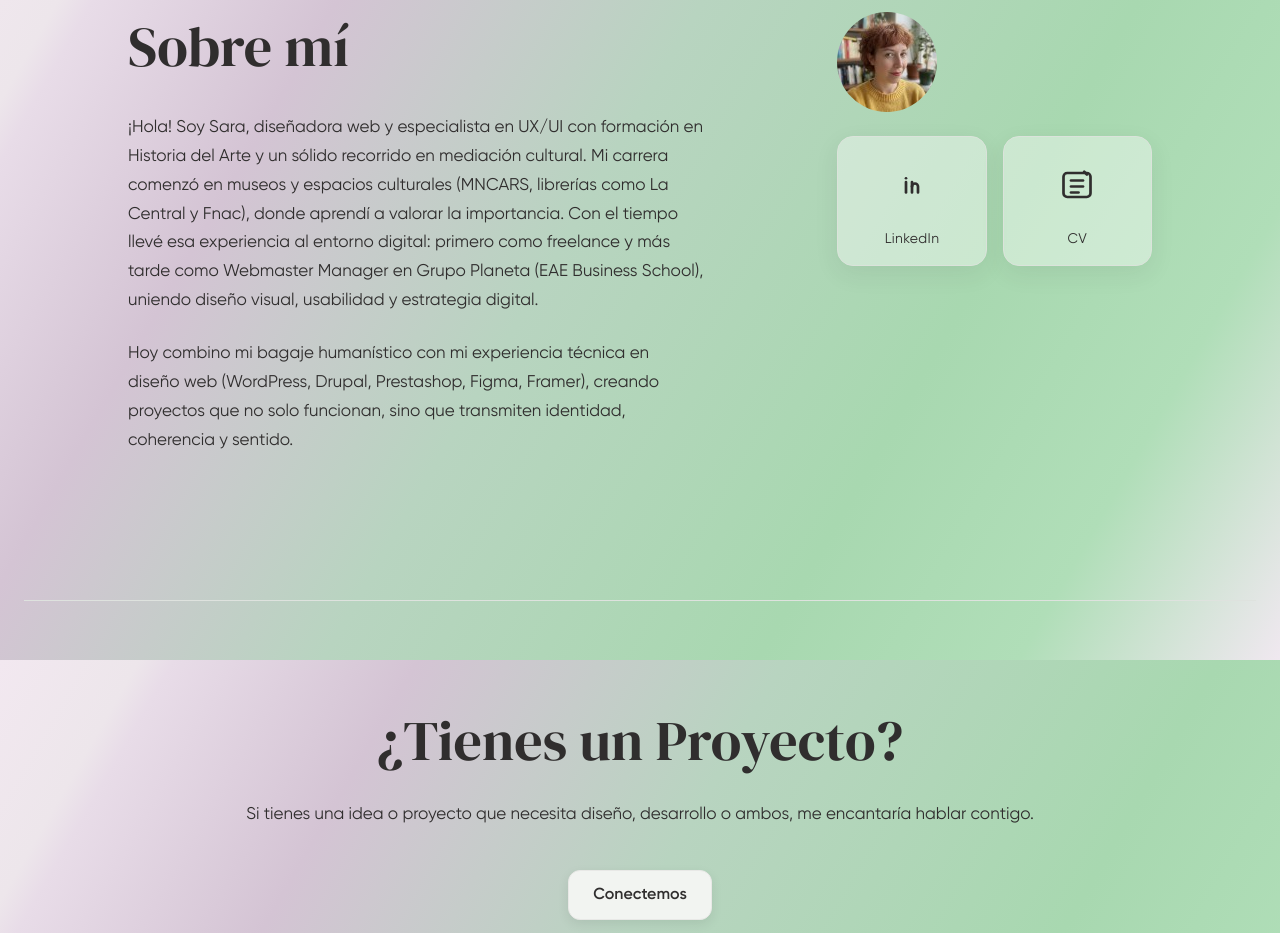
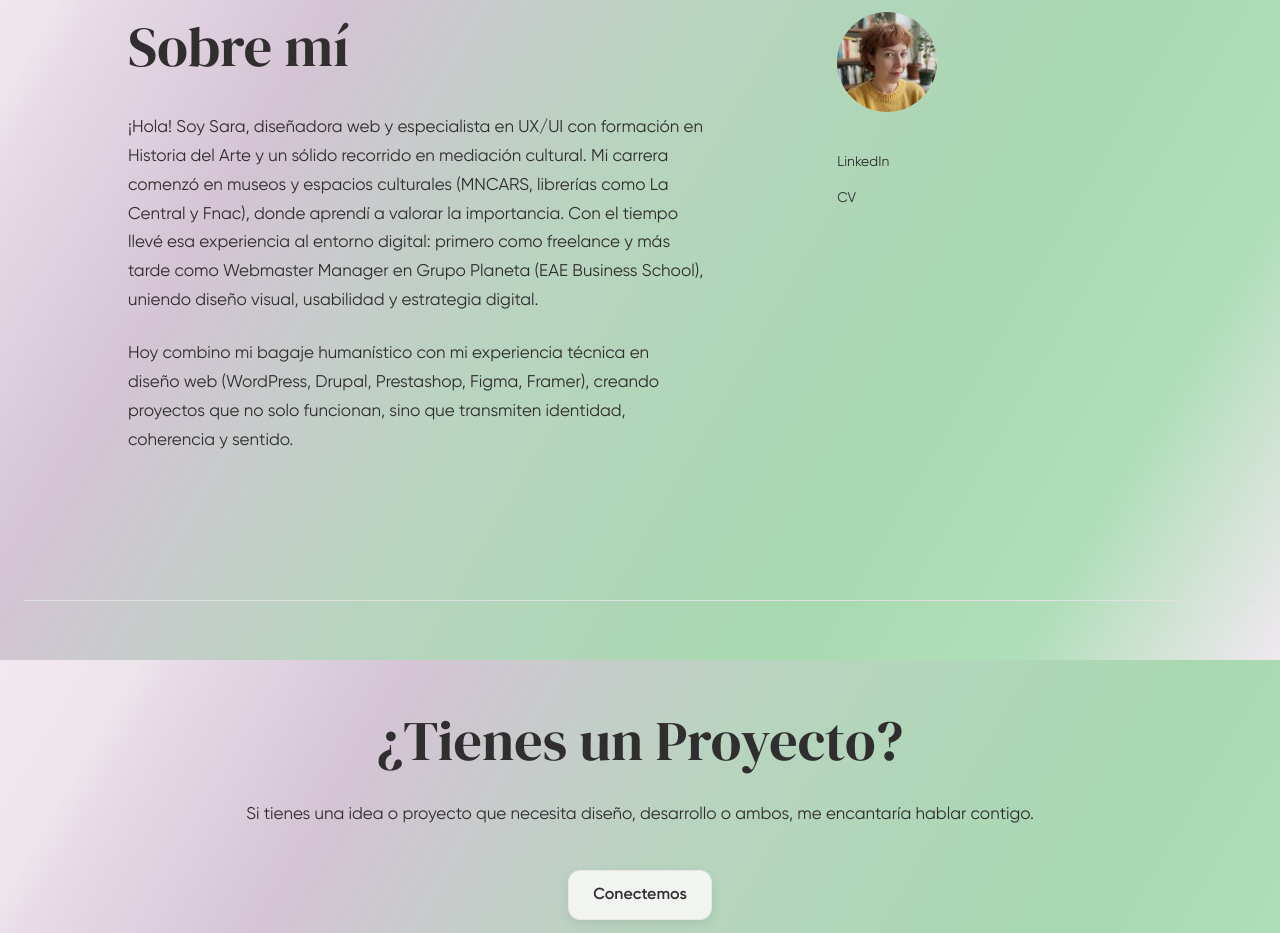
Before and after one commit to misloops/portafolio-sara-menendez, a React (Vite) app: page / in a window 1280 px wide. Shown: the part 2540-3473 px from the top of the page. Built offline with nearby package versions, Linux system fonts and the light colour scheme.

Commit message:
chore(AboutMe): replace contact cards with left-aligned text links (LinkedIn, CV) with 16px spacing

```diff
--- a/src/components/AboutMe.tsx
+++ b/src/components/AboutMe.tsx
@@ -1,7 +1,6 @@
 import { cn, getButtonClasses } from '../utils/classNames';
 import profilePlaceholderIcon from '../assets/icons/1757370620719.jpg';
-import ContactCard from './ContactCard';
-import { LinkedInIcon, CVIcon } from './icons';
+// Using simple text links for AboutMe (keeps visual weight light and consistent)
 
 /**
  * AboutMe Component
@@ -52,9 +51,9 @@ function AboutMe() {
                 loading="lazy"
               />
 
-              <div className="w-full grid grid-cols-2 gap-4">
-                <ContactCard href="https://linkedin.com/in/sara-menendez" title="LinkedIn" icon={<LinkedInIcon />} ariaLabel="Abrir LinkedIn" isExternal size="md" />
-                <ContactCard href="/docs/CV_SARA_MENENDEZ_WEB_ES.pdf" title="CV" icon={<CVIcon />} ariaLabel="Abrir CV" isExternal size="md" />
+              <div className="w-full mt-4 flex flex-col items-start gap-4">
+                <a href="https://linkedin.com/in/sara-menendez" target="_blank" rel="noopener noreferrer" className="text-sm text-dark/70 hover:underline">LinkedIn</a>
+                <a href="/docs/CV_SARA_MENENDEZ_WEB_ES.pdf" target="_blank" rel="noopener noreferrer" className="text-sm text-dark/70 hover:underline">CV</a>
               </div>
             </div>
 
@@ -86,9 +85,9 @@ function AboutMe() {
               loading="lazy"
             />
 
-            <div className="w-full grid grid-cols-2 gap-4">
-              <ContactCard href="https://linkedin.com/in/sara-menendez" title="LinkedIn" icon={<LinkedInIcon />} ariaLabel="Abrir LinkedIn" isExternal size="md" />
-              <ContactCard href="/docs/CV_SARA_MENENDEZ_WEB_ES.pdf" title="CV" icon={<CVIcon />} ariaLabel="Abrir CV" isExternal size="md" />
+            <div className="w-full mt-4 flex flex-col items-start gap-4">
+              <a href="https://linkedin.com/in/sara-menendez" target="_blank" rel="noopener noreferrer" className="text-sm text-dark/70 hover:underline">LinkedIn</a>
+              <a href="/docs/CV_SARA_MENENDEZ_WEB_ES.pdf" target="_blank" rel="noopener noreferrer" className="text-sm text-dark/70 hover:underline">CV</a>
             </div>
           </div>
         </div>
```
